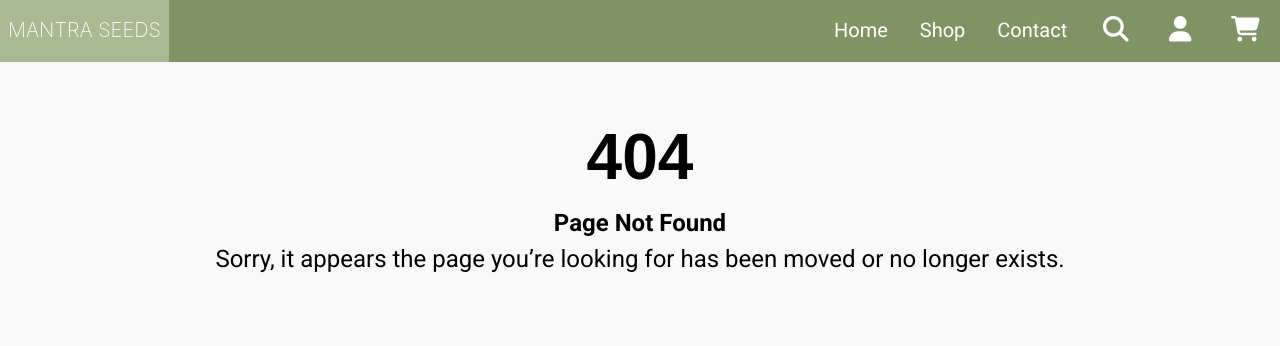
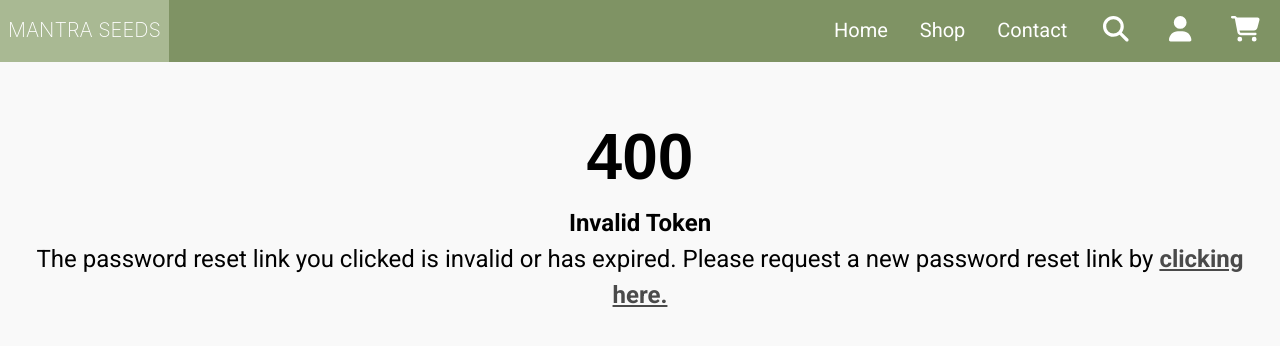
Before and after one commit to EricJamesCrow/mantra-seeds, a React (Create React App) app in the folder frontend/: page /invalid-token in a window 1280 px wide. Shown: the top 346 px of the page. Built offline with nearby package versions, Linux system fonts and the light colour scheme; no server answers.

Commit message:
created invalid token page

```diff
--- a/frontend/src/App.js
+++ b/frontend/src/App.js
@@ -48,6 +48,7 @@ import Contact from "./pages/contact/Contact"
 
 // error pages
 import NotFound from './pages/errors/NotFound';
+import InvalidToken from './pages/errors/InvalidToken';
 
 const PRODUCTS_API_URL = '/api/products/'
 const ORDERS_API_URL = '/api/orders'
@@ -177,8 +178,8 @@ function App() {
       <Notifications/>
       <div className={location.pathname === "/" ? "home" : "routes"}>
       <Routes>
-        <Route path="*" element={<NotFound/>} />
         <Route path="/" element={<Home/>}/>
+
         <Route path="/admin/dashboard" element={<AdminDashboard/>} />
         <Route path="/admin/orders" element={<AdminOrders/>} />
         <Route path="/admin/orders/:id" element={<AdminOrdersDetailsPage/>} />
@@ -186,23 +187,30 @@ function App() {
         <Route path="/admin/customers/:id" element={<AdminCustomersDetailsPage/>} />
         <Route path="/admin/products" element={<AdminProducts/>} />
         <Route path="/admin/products/:id" element={<AdminProductsDetailsPage/>} />
+
         <Route path="/shop/products/:id" element={<NewProductPage/>} />
         <Route path="/shop" element={<Shop/>} />
+
         <Route path="/cart/checkout" element={<Checkout/>} />
         <Route path="/cart/checkout/order-success" element={<OrderSuccess/>} />
+
         <Route path="/search/:id" element={<Search/>} />
         <Route path="/contact" element={<Contact/>} />
         <Route path="/cart" element={<Cart/>} />
+
         <Route path="/login" element={<Login/>} />
         <Route path="/signup" element={<Signup/>} />
+
         <Route path="/reset-password" element={<RequestResetPassword/>} />
         <Route path="/reset-password/:id" element={<ResetPasswordLink/>} />
-        <Route path="/profile"
-        element={JSON.parse(localStorage.getItem('user')) ? <Profile /> : <Navigate to="/login"/>}
-        />
+
+        <Route path="/profile" element={JSON.parse(localStorage.getItem('user')) ? <Profile /> : <Navigate to="/login"/>} />
         <Route path="/profile/order-history" element={JSON.parse(localStorage.getItem('user')) ? <OrderHistory/> : <Navigate to="/login"/>} />
         <Route path="/profile/order-history/:id" element={JSON.parse(localStorage.getItem('user')) ? <OrderPage/> : <Navigate to="/login"/>} />
         <Route path="/profile/change-password" element={JSON.parse(localStorage.getItem('user')) ? <ChangePassword/> : <Navigate to="/login"/>} />
+
+        <Route path="*" element={<NotFound/>} />
+        <Route path="/invalid-token" element={<InvalidToken/>} />
       </Routes>
       </div>
       <div className="copyright">
--- /dev/null
+++ b/frontend/src/pages/errors/InvalidToken.css
@@ -0,0 +1,12 @@
+.invalid-token-link {
+    text-decoration: underline;
+    text-decoration: underline;
+    font-weight: bold;
+    cursor: pointer;
+    transition: color 0.3s;
+    color: #4a4a4a;
+}
+
+/* .invalid-token-link:hover {
+    color: #000;
+} */
--- /dev/null
+++ b/frontend/src/pages/errors/InvalidToken.js
@@ -0,0 +1,20 @@
+import React from 'react'
+import { Link } from 'react-router-dom';
+
+// styles
+import './NotFound.css'
+import './InvalidToken.css'
+
+export default function InvalidToken() {
+  return (
+    <div className="error-page-container">
+        <div className="not-found-container">
+            <h1>400</h1>
+            <h2>Invalid Token</h2>
+            <p>The password reset link you clicked is invalid or has expired.
+            Please request a new password reset link by <Link to="/reset-password" className="invalid-token-link">clicking here.</Link>
+            </p>
+        </div>
+    </div>
+  )
+}
--- a/frontend/src/pages/reset-password/ResetPasswordLink.js
+++ b/frontend/src/pages/reset-password/ResetPasswordLink.js
@@ -27,7 +27,7 @@ export default function ChangePassword() {
             headers: {'Content-Type': 'application/json'}
         });
         if(!response.ok) {
-            navigate("*")
+            navigate("/invalid-token")
         }
     }
     checkToken();
```
